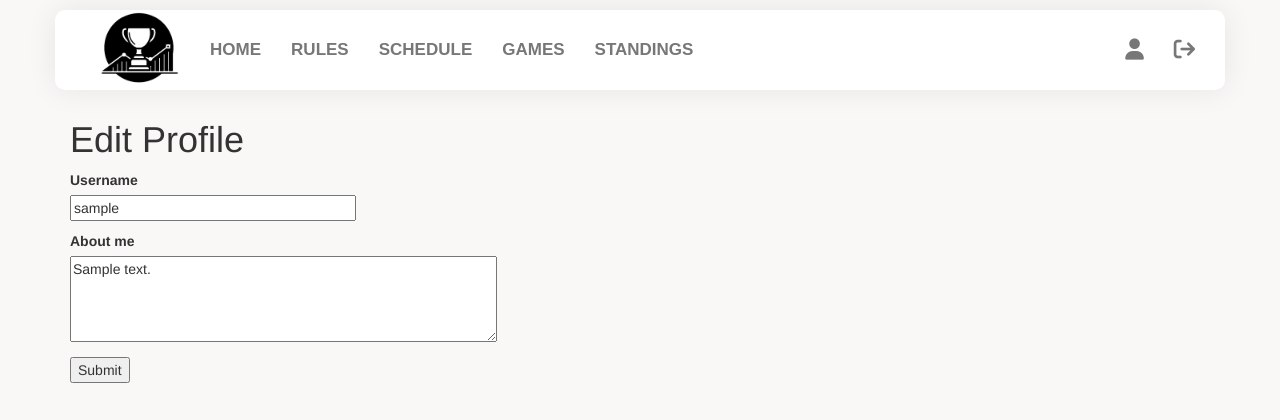
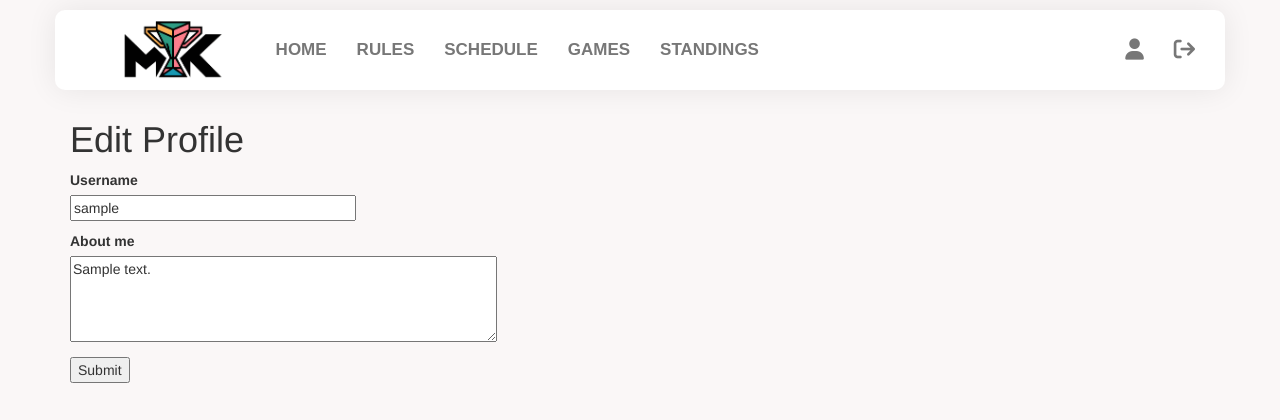
Before and after one commit to Manolopoulaki/icehockey25_website, a Flask app: page /edit_profile in a window 1280 px wide. Shown: the top 420 px of the page. Run offline with Flask 2, Linux system fonts and the light colour scheme; a user stored in the database is signed in; tables that the repository leaves empty hold one stand-in row (values such as "Sample post"); some libraries are stand-ins or nearby versions.

Commit message:
logo update

```diff
--- a/app/templates/base.html
+++ b/app/templates/base.html
@@ -25,7 +25,7 @@
 		<div class="collapse navbar-collapse" id="bs-example-navbar-collapse-1" style="background-color:#FFFFFF;">
 			<ul class="nav navbar-nav">
 				<li><a href="{{ url_for('index') }}" style="padding-top: 0px; padding-bottom: 0px;">
-                        			<img src={{ url_for('static', filename='icon.png') }} height="80px"/>
+                        			<img src={{ url_for('static', filename='logo.png') }} height="60px"/>
                 		</a></li>
 				<li><a href="{{ url_for('index') }}">HOME</a></li>
 				{% if not current_user.is_anonymous %}
```
Also changed, not shown: app/static/icon.png (deleted), app/static/logo.png (added), app/static/logo100.png (added), app/static/logo_white.jpg (added).
